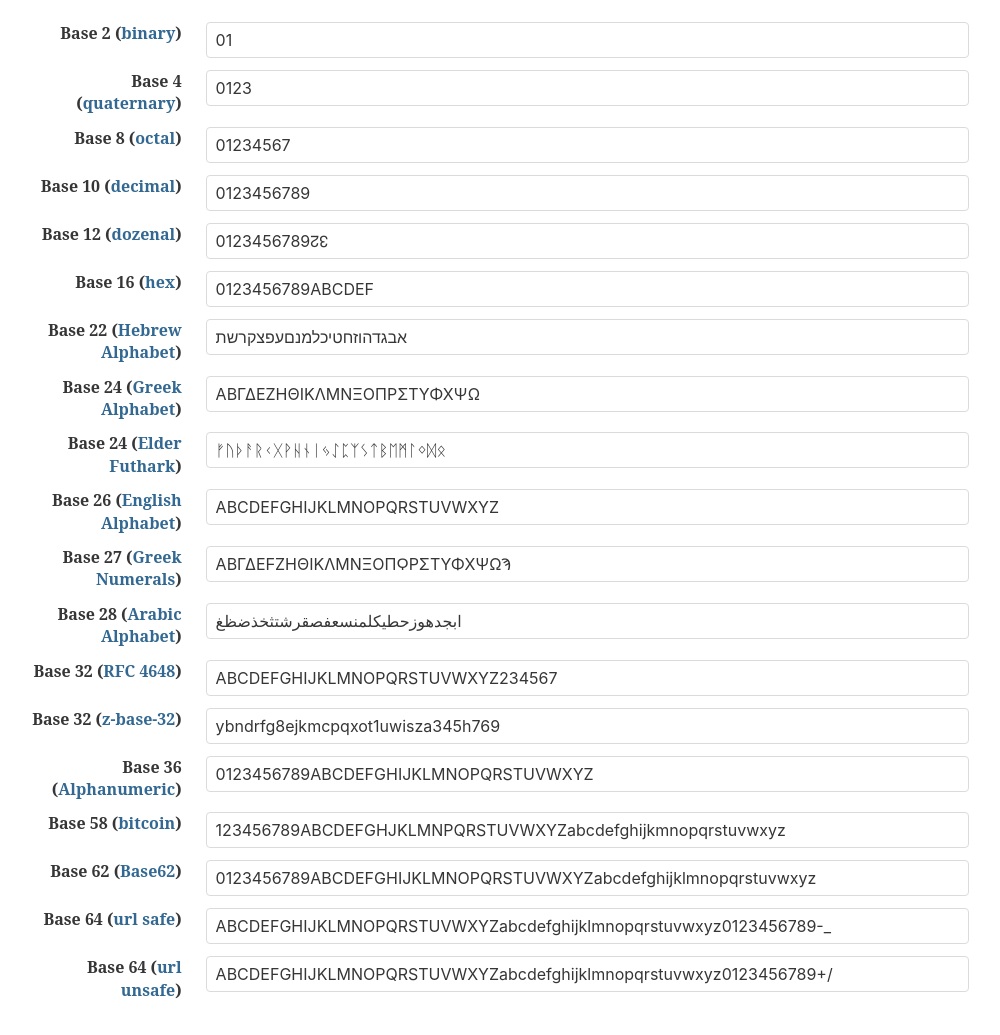
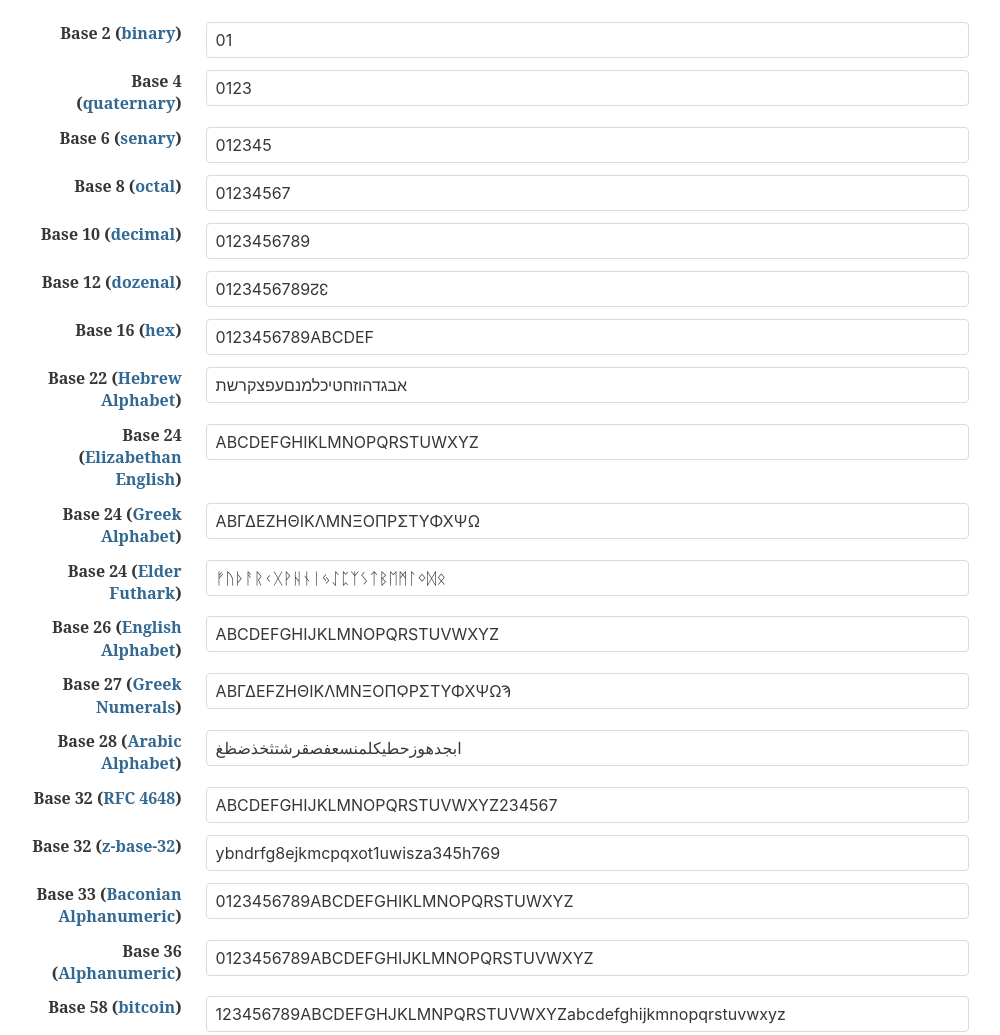
Before and after one commit to Alektryon/gramculator, a plain HTML site: page index.html in a window 1280 px wide. Shown: the part 932-1967 px from the top of the page, without its empty margins (141-1141 px from the left). Drawn offline with nearby package versions, Linux system fonts and the light colour scheme.

Commit message:
Added Base 6 & minor corrections

```diff
--- a/index.html
+++ b/index.html
@@ -66,6 +66,19 @@
 
 			<div class="field is-horizontal">
 				<div class="field-label">
+					<label class="label">Base 6 (<a href="https://en.wikipedia.org/wiki/Senary">senary</a>)</label>
+				</div>
+				<div class="field-body">
+					<div class="field has-addons">
+						<div class="control is-expanded">
+							<input class="input" type="text" value="012345" readonly>
+						</div>
+					</div>
+				</div>
+			</div>
+
+			<div class="field is-horizontal">
+				<div class="field-label">
 					<label class="label">Base 8 (<a href="https://en.wikipedia.org/wiki/Octal">octal</a>)</label>
 				</div>
 				<div class="field-body">
@@ -124,6 +137,19 @@
 					<div class="field has-addons">
 						<div class="control is-expanded">
 							<input class="input" type="text" value="אבגדהוזחטיכלמנםעפצקרשת" readonly>
+						</div>
+					</div>
+				</div>
+			</div>
+
+			<div class="field is-horizontal">
+				<div class="field-label">
+					<label class="label">Base 24 (<a href="https://www.elizabethan-era.org.uk/old-english-letters.htm">Elizabethan English</a>)</label>
+				</div>
+				<div class="field-body">
+					<div class="field has-addons">
+						<div class="control is-expanded">
+							<input class="input" type="text" value="ABCDEFGHIKLMNOPQRSTUWXYZ" readonly>
 						</div>
 					</div>
 				</div>
@@ -215,6 +241,19 @@
 					<div class="field has-addons">
 						<div class="control is-expanded">
 							<input class="input" type="text" value="ybndrfg8ejkmcpqxot1uwisza345h769" readonly>
+						</div>
+					</div>
+				</div>
+			</div>
+
+			<div class="field is-horizontal">
+				<div class="field-label">
+					<label class="label">Base 33 (<a href="https://alektryon.github.io/gematria/">Baconian Alphanumeric</a>)</label>
+				</div>
+				<div class="field-body">
+					<div class="field has-addons">
+						<div class="control is-expanded">
+							<input class="input" type="text" value="0123456789ABCDEFGHIKLMNOPQRSTUWXYZ" readonly>
 						</div>
 					</div>
 				</div>
@@ -317,7 +356,17 @@
 	         for (var i=0;i<gate.length;i++) {
 		         var foo = String(gate[i]);
 		         var gatevalue = Convert(foo, y);
-		         text+= "Gt-"+gatevalue+"<br>";
+                 // Repeated digit sums in the selected ordinary (zero-based) base.
+                 var destination = gate[i];
+                 while (destination >= y.length && y.length > 1) {
+                     var remaining = destination;
+                     destination = 0;
+                     while (remaining > 0) {
+                         destination += remaining % y.length;
+                         remaining = Math.floor(remaining / y.length);
+                     }
+                 }
+                 text+= "Gt-"+gatevalue+" &ndash;&gt; Zn-"+Convert(String(destination), y)+"<br>";
 	         }
 	         document.getElementById("gate").innerHTML = text;
          }
```
Also changed, not shown: 1 other file.
